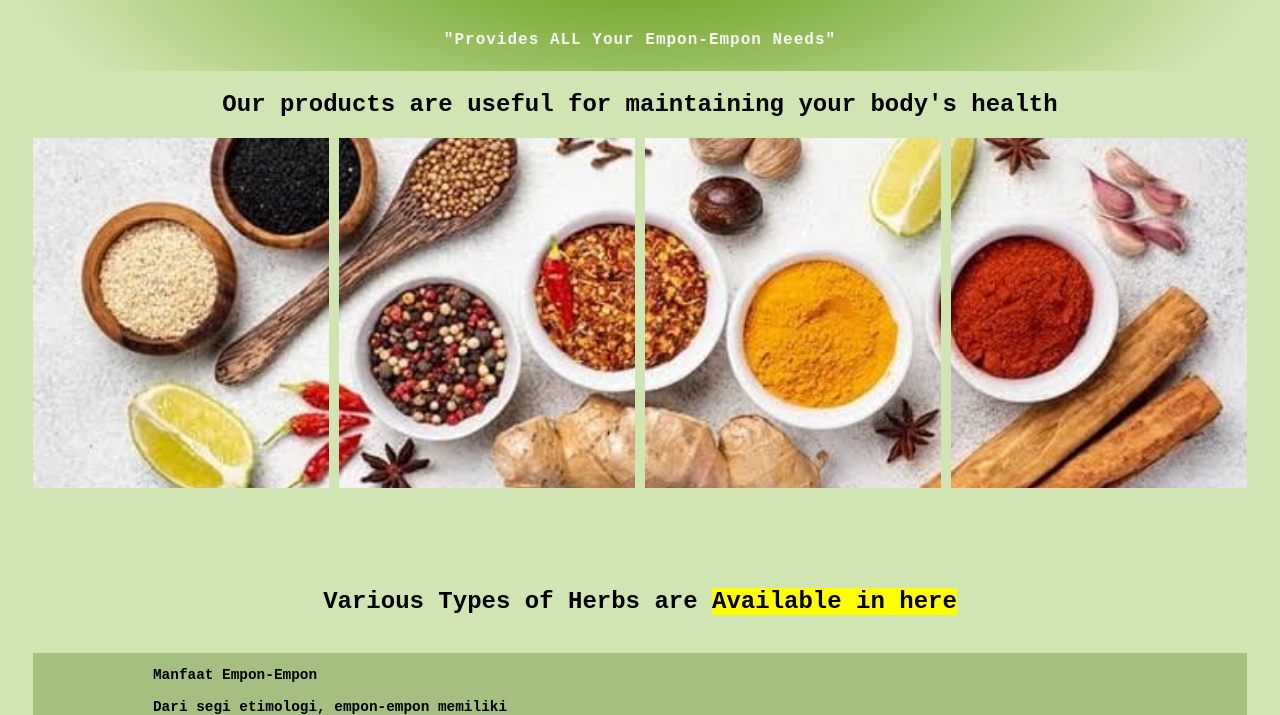
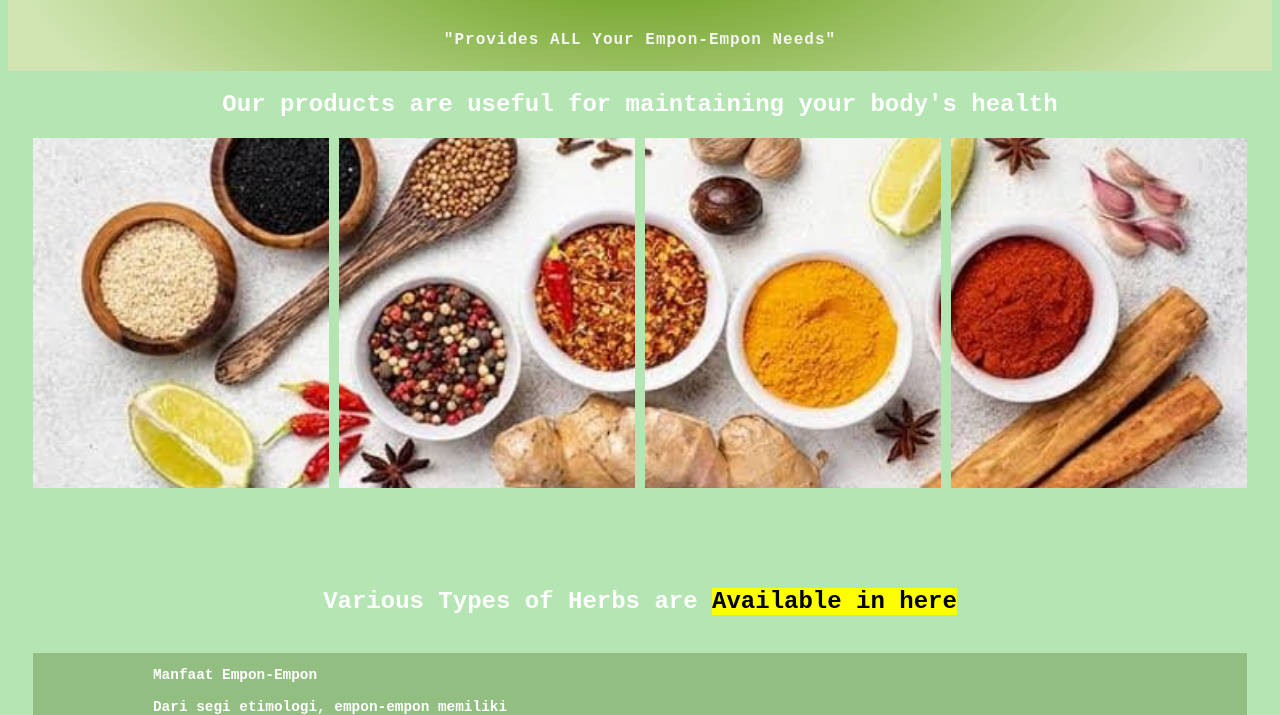
Before and after one commit to RevoU-FSSE-2/week-2-marisiman, a plain HTML site: page index.html in a window 1280 px wide. Shown: the part 177-892 px from the top of the page. Drawn offline with Linux system fonts and the light colour scheme.

Commit message:
media query

```diff
--- a/style.css
+++ b/style.css
@@ -271,16 +271,34 @@ input[type="submit"]{
   font-style: italic;
 }
 
-@media only screen and (max-width: 550px) {
+/* Small devices (landscape phones, 576px and up)*/
+@media only screen and (min-width: 576px) {
 body {
-background: rgb(255, 0, 0);
-color: white;
+  background: rgb(208, 229, 178);
+  color: white;
 }
 }
 
-@media only screen and (min-width: 1500px) {
+/*/ Medium devices (tablets, 768px and up)*/
+@media (min-width: 768px) {
   body{
-  background: rgb(0, 0, 255);
+    background: rgb(200, 229, 178);
+    color: white;
+ }
+}
+
+/*/ Large devices (desktops, 992px and up)*/
+@media (min-width: 992px) {
+  body{
+  background: rgb(190, 229, 178);
+  color: white;
+}
+}
+
+/*/ Extra large devices (large desktops, 1200px and up)*/
+@media only screen and (min-width: 1200px) {
+  body{
+  background: rgb(180, 229, 178);
   color: white;
   }
   }
```
